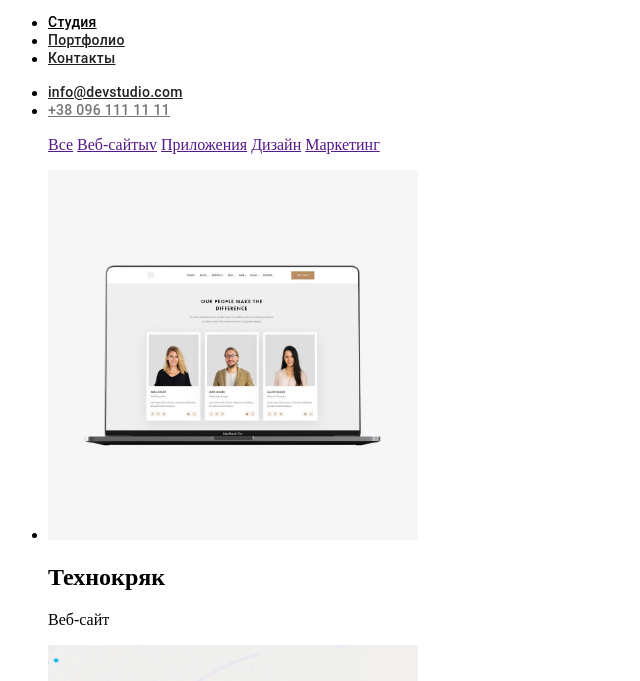
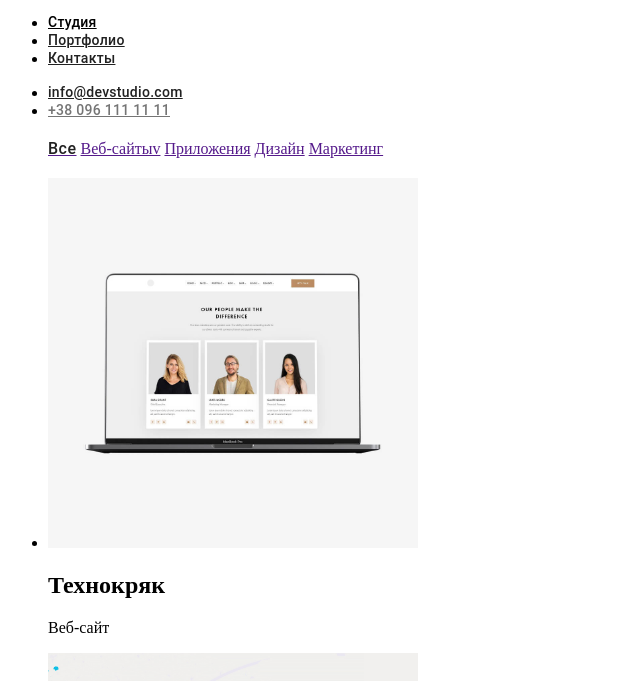
Before and after one commit to KuchmaSergey/homework-2, a plain HTML site: page portfolio.html in a window 1280 px wide. Shown: the part 41-722 px from the top of the page, without its empty margins (0-640 px from the left). Drawn offline with Linux system fonts and the light colour scheme.

Commit message:
добавлен стиль к кнопке все

```diff
--- a/css/style.css
+++ b/css/style.css
@@ -414,3 +414,19 @@
     .pfooter {
         background: #2F303A;
     }
+    .all {
+        /* Все */
+    font-family: Roboto;
+    font-style: normal;
+    font-weight: 500;
+    font-size: 16px;
+    line-height: 26px;
+    /* identical to box height, or 162% */
+    text-align: center;
+    letter-spacing: 0.03em;
+    color: #212121;
+    }
+    .all:hover,
+    .all:focus {
+        color: white;
+    }
--- a/portfolio.html
+++ b/portfolio.html
@@ -23,7 +23,7 @@
     <div>
         <section>
          <ul>
-           <a type="button" href=""> Все</a>
+           <a type="button" href=""> <span class="all">Все</span></a>
            <a type="button" href=""> Веб-сайтыv</a>
            <a type="button" href=""> Приложения</a>
            <a type="button" href=""> Дизайн</a>
```
